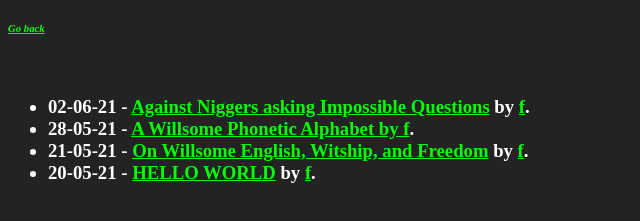
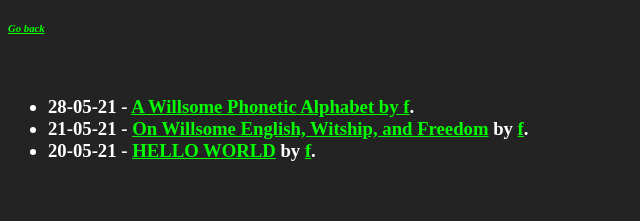
Before and after one commit to kdreally/willso.me, a plain HTML site: page f/index.html in a window 1280 px wide. Shown: the part 61-282 px from the top of the page, without its empty margins (0-640 px from the left). Drawn offline with Linux system fonts and the light colour scheme.

Commit message:
Update index.html

```diff
--- a/f/index.html
+++ b/f/index.html
@@ -25,7 +25,6 @@
     <br>
     <h3>
         <ul>
-            <li>02-06-21 - <a href="/f/Niggers-4">Against Niggers asking Impossible Questions</a> by <a href="/f/f" title="Author farada">f</a>.</li>
             <li>28-05-21 - <a href="/f/LSR-3">A Willsome Phonetic Alphabet by <a href="/f/f" title="Author farada">f</a>.</a></li>
             <li>21-05-21 - <a href="/f/WSE-2">On Willsome English, Witship, and Freedom</a> by <a href="/f/f" title="Author farada">f</a>.</li>
             <li>20-05-21 - <a href="/f/Helloworld-1">HELLO WORLD</a> by <a href="/f/f" title="Author farada">f</a>.</li>
```
